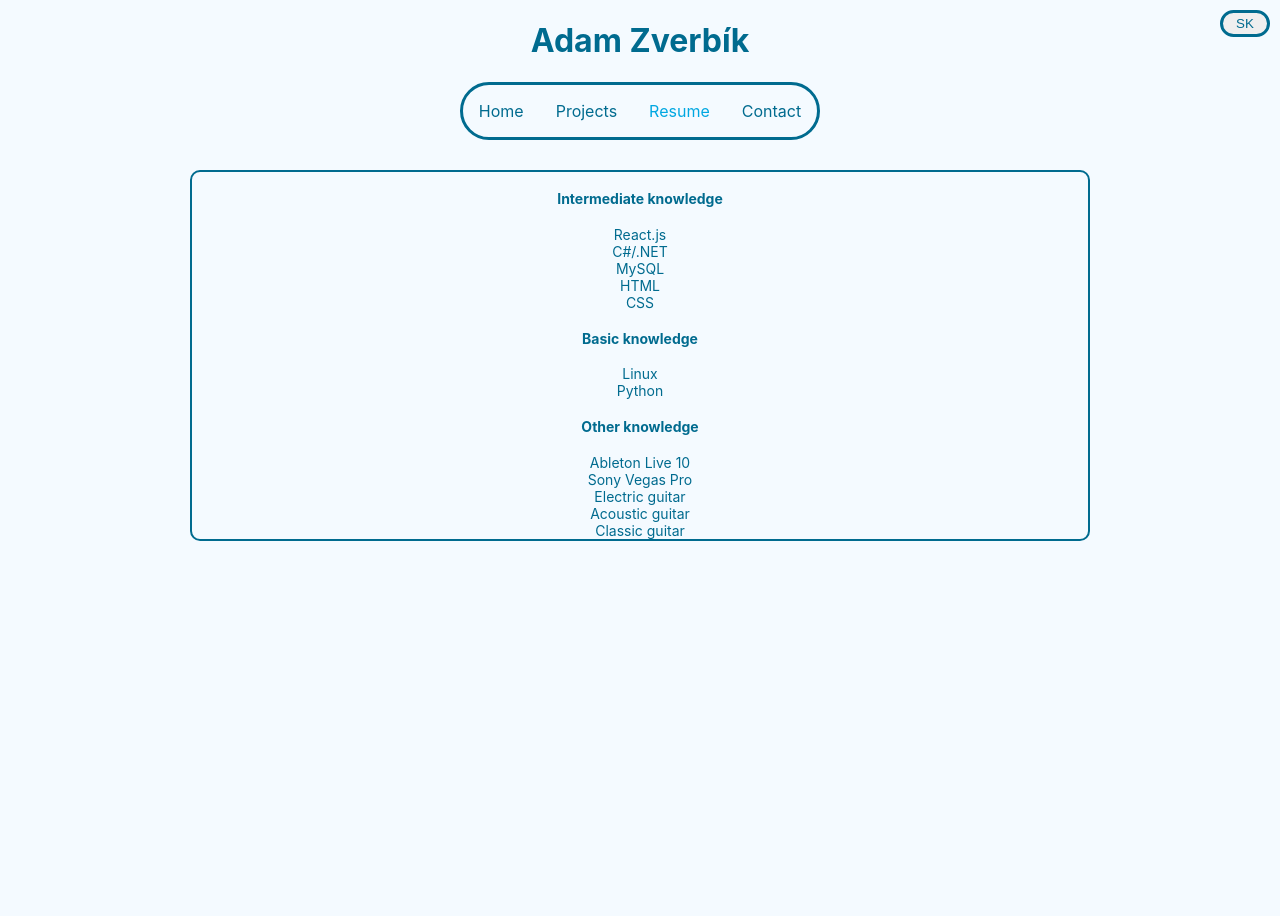
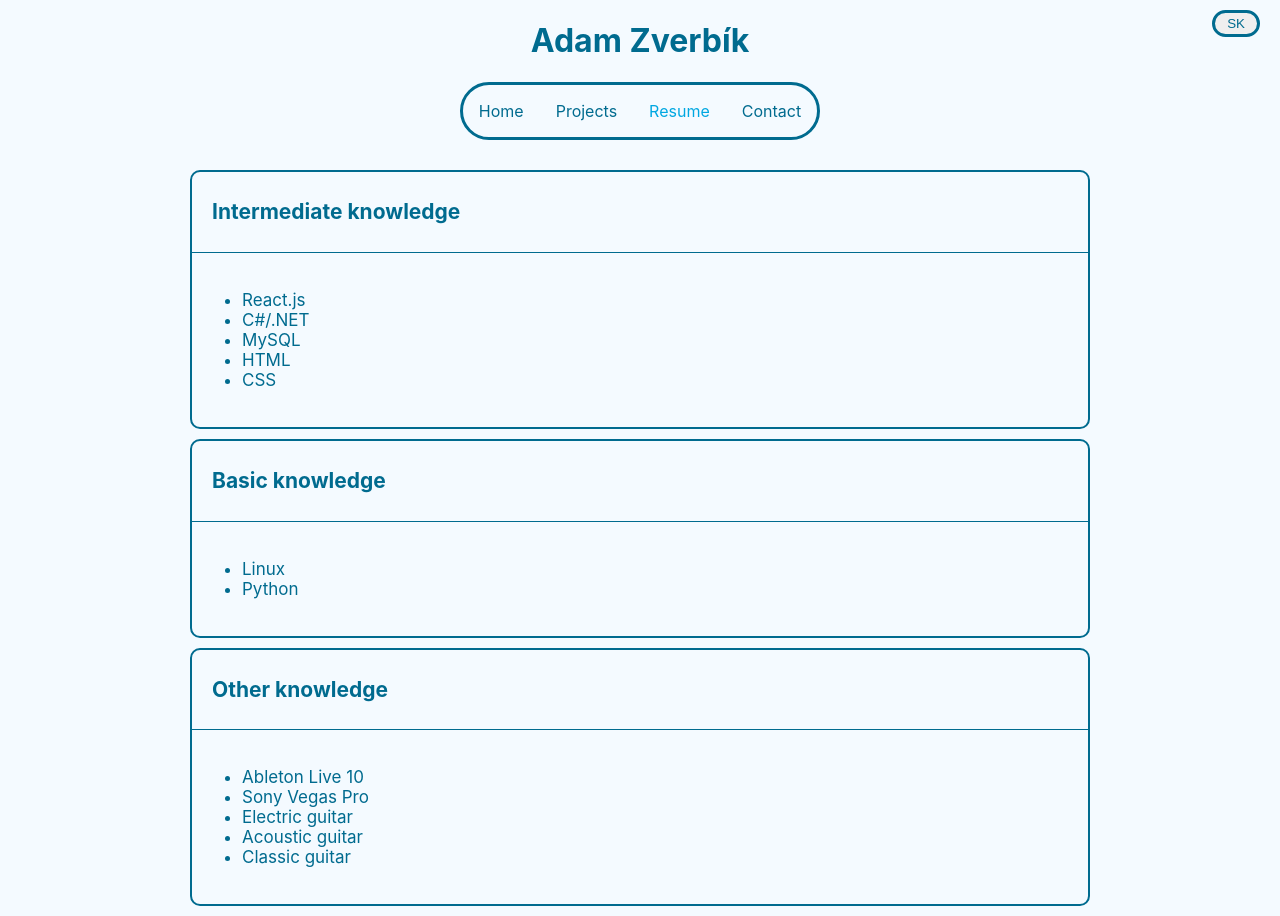
Before and after one commit to zverbikadam/cv_app, a React (Create React App) app: page /cv/skills in a window 1280 px wide. Before the commit the page ends 800 px from the top, so only its background shows below. Built offline with nearby package versions, Linux system fonts and the light colour scheme; no server answers.

Commit message:
finished functionality, final design

```diff
--- a/src/components/ReposCard/ReposCard.tsx
+++ b/src/components/ReposCard/ReposCard.tsx
@@ -1,6 +1,6 @@
-import React from 'react'
-import { useLanguage } from '../../Context/LanguageContext';
-import './ReposCard.css';
+import React from "react";
+import { useLanguage } from "../../Context/LanguageContext";
+import "../../views/TheCard.css";
 
 interface Props {
   repo: any;
@@ -9,19 +9,26 @@ interface Props {
 const ReposCard = (props: Props) => {
   const { repo } = props;
   const enLanguage = useLanguage();
-    const button_text = enLanguage ? "Open in github" : "Otvoriť v github"
+  const button_text = enLanguage ? "Open in github" : "Otvoriť v github";
 
   return (
-        <div className="repos-card">
-            <header className="repos-header">
-                <h2 className="repos-title">{repo.name}</h2>
+    <div className="card">
+      <header className="card-header">
+        <h2 className="card-name">{repo.name}</h2>
       </header>
-            <div className="repos-body">
+      <main className="card-name">
           <p className="repos-text">{repo.description}</p>
-                <a className="repos-button" href={repo.html} target="_blank" rel="noopener noreferrer">{button_text}</a>
+          <a
+            className="repos-button"
+            href={repo.html}
+            target="_blank"
+            rel="noopener noreferrer"
+          >
+            {button_text}
+          </a>
+      </main>
     </div>
-        </div>
-    )
-}
+  );
+};
 
 export default ReposCard;
--- a/src/components/TheHeader/LanguageButton/LanguageButton.css
+++ b/src/components/TheHeader/LanguageButton/LanguageButton.css
@@ -0,0 +1,19 @@
+.button {
+    position: absolute;
+    right: 20px;
+    top: 10px;
+
+    padding: 3px 12px;
+
+    border: 3px solid #006b8f;
+    border-radius: 30px;
+
+    color: #006b8f;
+}
+
+
+.button:hover {
+    border: 3px solid #00A7E1;
+    cursor: pointer;
+    color:  #00A7E1;
+}
--- a/src/components/TheHeader/TheHeader.css
+++ b/src/components/TheHeader/TheHeader.css
@@ -2,25 +2,3 @@
     position: relative;
     text-align: center;
 }
-
-.button {
-    position: absolute;
-    right: 10px;
-    top: 10px;
-
-    padding: 3px 12px;
-    width: 50px;
-
-    border: 3px solid #006b8f;
-    border-radius: 30px;
-
-    color: #006b8f;
-    /* background-color: #282c34; */
-}
-
-
-.button:hover {
-    border: 3px solid #00A7E1;
-    cursor: pointer;
-    color:  #00A7E1;
-}
--- /dev/null
+++ b/src/views/ContactInfo/ContactInfo.css
@@ -0,0 +1,7 @@
+a {
+    color: #006b8f;
+}
+
+a:hover {
+    color: #00A7E1;
+}
--- a/src/views/ContactInfo/ContactInfo.tsx
+++ b/src/views/ContactInfo/ContactInfo.tsx
@@ -1,15 +1,37 @@
-import React from 'react'
+import React from "react";
+import "../TheCard.css";
+import "./ContactInfo.css";
 
-interface Props {
-
-}
+interface Props {}
 
 const ContactInfo = (props: Props) => {
-    return (
-        <div>
-            contact me
-        </div>
-    )
-}
+  return (
+    <div className="card">
+      <main className="card-main">
+        <ul>
+          <li>
+            <a
+              href="www.linkedin.com/in/zverbikadam"
+              target="_blank"
+              rel="noopener noreferrer"
+            >
+              LinkedIn
+            </a>
+          </li>
+          <li>
+            <a
+              href="https://github.com/zverbikadam"
+              target="_blank"
+              rel="noopener noreferrer"
+            >
+              GitHub
+            </a>
+          </li>
+          <li>zverbik.a@gmail.com</li>
+        </ul>
+      </main>
+    </div>
+  );
+};
 
-export default ContactInfo
+export default ContactInfo;
--- a/src/views/TheEducation/TheEducationCard.css
+++ b/src/views/TheCard.css
@@ -1,4 +1,4 @@
-.education-card {
+.card {
     border: 2px solid #006B8F;
     border-radius: 10px;
 
@@ -35,3 +35,21 @@
 .card-p {
     display: inline;
 }
+
+.repos-button {
+    display: inline-block;
+    border: 3px solid #006b8f;
+    border-radius: 10px;
+
+    text-decoration: none;
+    color: #006b8f;
+
+    padding: 3px 12px;
+    margin: 10px 0;
+}
+
+.repos-button:hover {
+    border: 3px solid #00A7E1;
+    cursor: pointer;
+    color:  #00A7E1;
+}
--- a/src/views/TheEducation/TheEducationCard.tsx
+++ b/src/views/TheEducation/TheEducationCard.tsx
@@ -1,5 +1,5 @@
 import React from 'react'
-import './TheEducationCard.css';
+import '../TheCard.css';
 import { useLanguage } from '../../Context/LanguageContext';
 
 
@@ -28,7 +28,7 @@ const TheEducationCard = (props: Props) => {
 
 
     return (
-        <div className="education-card">
+        <div className="card">
             <header className="card-header">
                 <h2 className="card-name">{data.faculty?.length ? `${data.name}, ${data.faculty}` : data.name}</h2>
             </header>
--- a/src/views/TheProjects/TheProjects.css
+++ /dev/null
@@ -1,11 +0,0 @@
-.repos-container {
-    display: grid;
-    grid-template-columns: repeat(3, 1fr);
-    grid-gap: 25px;
-    width: 95%;
-    margin: 15px auto;
-}
-
-.is-loading {
-    margin-top: 30px;
-}
--- a/src/views/TheProjects/TheProjects.tsx
+++ b/src/views/TheProjects/TheProjects.tsx
@@ -1,7 +1,6 @@
 import React, { useEffect, useState } from "react";
 import { getRepos } from "./../../API/github-api";
 import ReposCard from "../../components/ReposCard/ReposCard";
-import "./TheProjects.css";
 import { useLanguage } from "../../Context/LanguageContext";
 
 interface Props {}
--- a/src/views/TheSkills/TheSkills.css
+++ /dev/null
@@ -1,16 +0,0 @@
-.skills-card {
-    border: 2px solid #006B8F;
-    border-radius: 10px;
-
-    width: 70%;
-    margin: 10px auto;
-
-    font-size: calc(6px + 1vmin);
-    text-align: center;
-}
-
-.skills-list {
-    list-style-type: none;
-    margin: 0;
-    padding: 0;
-}
--- a/src/views/TheSkills/TheSkills.tsx
+++ b/src/views/TheSkills/TheSkills.tsx
@@ -1,6 +1,6 @@
 import React from "react";
 import { useLanguage } from "../../Context/LanguageContext";
-import "./TheSkills.css";
+import "../TheCard.css";
 
 interface Props {}
 
@@ -17,14 +17,17 @@ const TheSkills = (props: Props) => {
     : {
         advanced: "Pokročilé znalosti",
         basic: "Základné znalosti",
-        other: "Ine znalosti",
+        other: "Ostatné znalosti",
         skills: ["Elektrická gitara", "Akustická gitara", "Klasická gitara"],
       };
 
   return (
-    <div className="skills-card">
-      <div className="skills-advanced">
-        <h4>{skills.advanced}</h4>
+    <div>
+      <div className="card">
+        <header className="card-header">
+          <h2 className="card-name">{skills.advanced}</h2>
+        </header>
+        <main className="card-main">
           <ul className="skills-list">
             <li className="skills-list-item">React.js</li>
             <li className="skills-list-item">C#/.NET</li>
@@ -32,16 +35,24 @@ const TheSkills = (props: Props) => {
             <li className="skills-list-item">HTML</li>
             <li className="skills-list-item">CSS</li>
           </ul>
+        </main>
       </div>
-      <div className="skills-basic">
-        <h4>{skills.basic}</h4>
+      <div className="card">
+        <header className="card-header">
+          <h2 className="card-name">{skills.basic}</h2>
+        </header>
+        <main className="card-main">
           <ul className="skills-list">
             <li className="skills-list-item">Linux</li>
             <li className="skills-list-item">Python</li>
           </ul>
+        </main>
       </div>
-      <div className="skills-other">
-        <h4>{skills.other}</h4>
+      <div className="card">
+        <header className="card-header">
+          <h2 className="card-name">{skills.other}</h2>
+        </header>
+        <main className="card-main">
           <ul className="skills-list">
             <li className="skills-list-item">Ableton Live 10</li>
             <li className="skills-list-item">Sony Vegas Pro</li>
@@ -49,6 +60,7 @@ const TheSkills = (props: Props) => {
               <li key={index}>{skill}</li>
             ))}
           </ul>
+        </main>
       </div>
     </div>
   );
--- a/src/views/WorkExperience/WorkExperienceCard.tsx
+++ b/src/views/WorkExperience/WorkExperienceCard.tsx
@@ -1,5 +1,5 @@
 import React from "react";
-import "../TheEducation/TheEducationCard.css";
+import "../TheCard.css";
 
 interface Props {
   data: any;
@@ -10,7 +10,7 @@ const WorkExperienceCard = (props: Props) => {
   const { data } = props;
 
   return (
-    <div className="education-card">
+    <div className="card">
       <header className="card-header">
         <h2 className="card-name">{data.name}</h2>
       </header>
```
Lines whose indentation alone changed are shown as unchanged.
